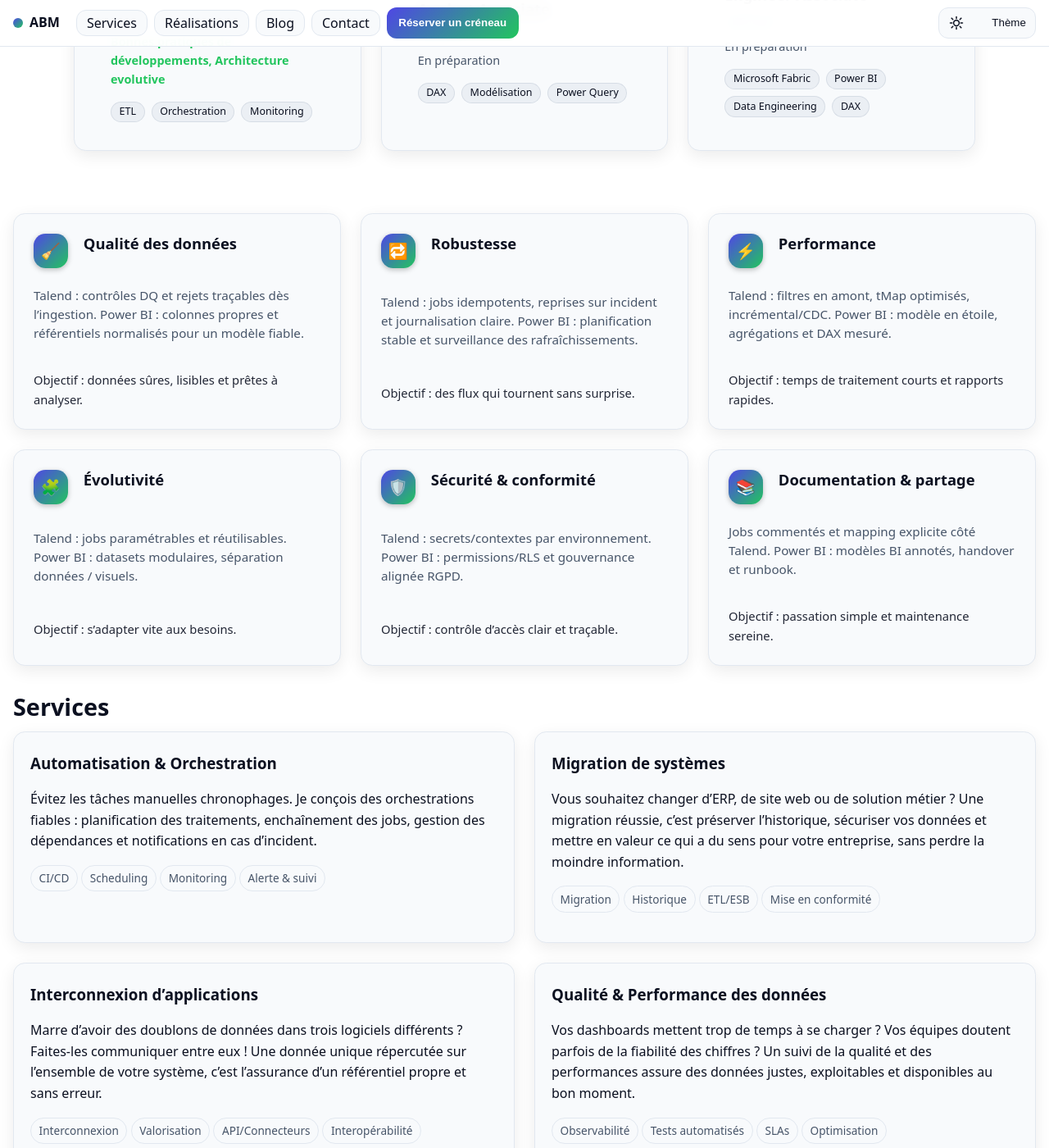
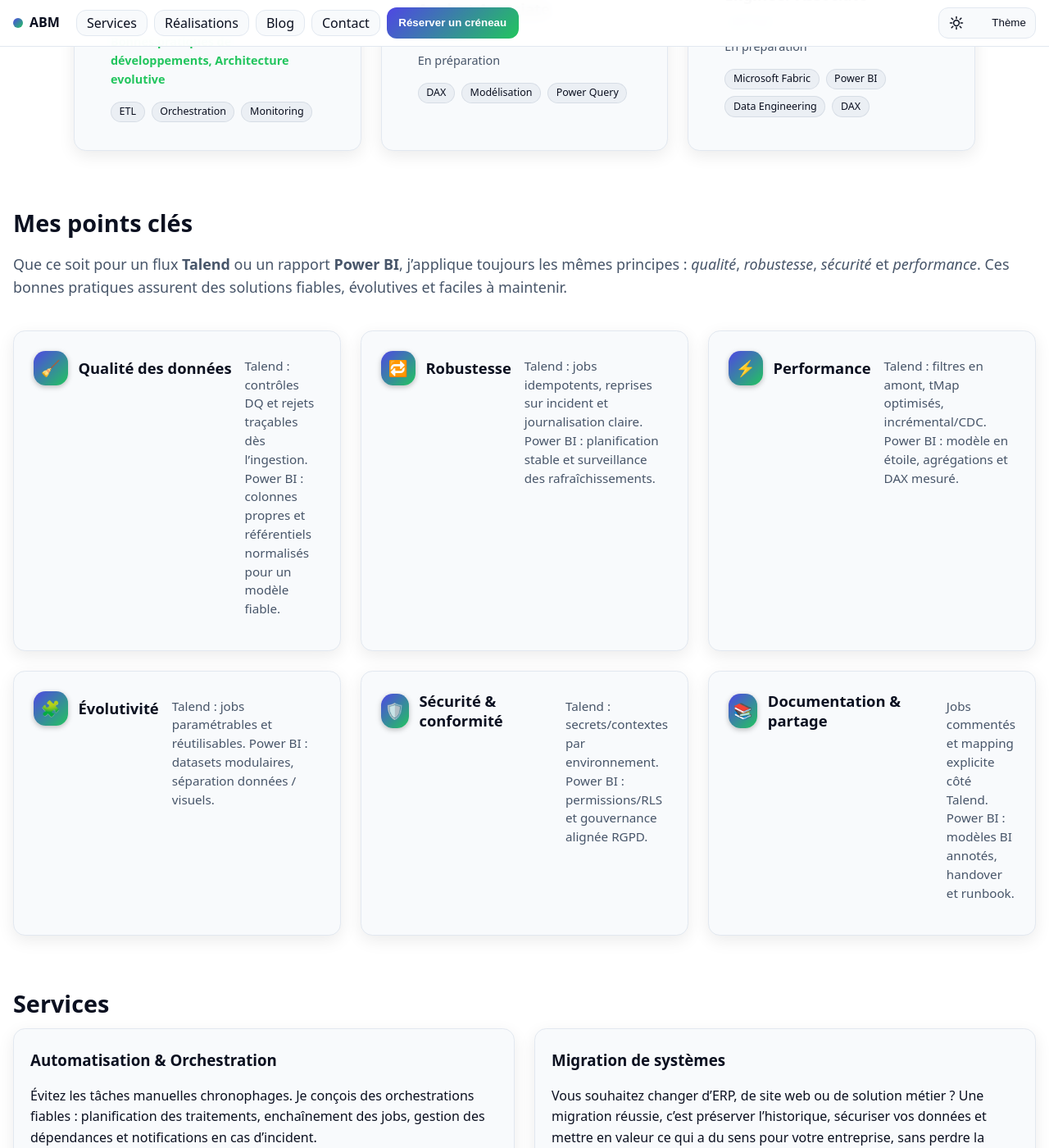
Before and after one commit to Marssouss/Marssouss.github.io, a Jekyll site: the page built from index.md, in a window 1280 px wide and 1400 px high, scrolled down 858 px. Shown: the whole window at 82% size. Built offline with Jekyll 4.4.1, drawn with Linux system fonts in a browser that asks for light colours.

Commit message:
test methodes

```diff
--- a/_includes/methodes.html
+++ b/_includes/methodes.html
@@ -1,14 +1,25 @@
+<section id="methodes" class="section" aria-labelledby="methodes-title">
+  <h2 id="methodes-title">Mes points clés</h2>
+  <p class="lead">
+    Que ce soit pour un flux <strong>Talend</strong> ou un rapport <strong>Power BI</strong>,
+    j’applique toujours les mêmes principes : <em>qualité</em>, <em>robustesse</em>,
+    <em>sécurité</em> et <em>performance</em>.
+    Ces bonnes pratiques assurent des solutions fiables, évolutives et faciles à maintenir.
+  </p>
+
   <div class="methodes methodes--modern" aria-label="Points clés">
     {% for methode in site.data.methodes %}
       <article class="methode">
+        <!-- Nouveau bloc titre aligné -->
+        <div class="methode-head">
           <div class="methode__icon" aria-hidden="true">{{ methode.icon }}</div>
           <h3 class="methode__title">{{ methode.title }}</h3>
+        </div>
+
         {% if methode.text %}
           <p class="methode__text">{{ methode.text }}</p>
-      {% endif %}
-      {% if methode.note %}
-        <p class="methode__note">{{ methode.note }}</p>
         {% endif %}
       </article>
     {% endfor %}
   </div>
+</section>
--- a/assets/styles.css
+++ b/assets/styles.css
@@ -563,7 +563,66 @@
   .certs-rail > li{ scroll-snap-align: unset !important; }
 }
 
+.methode {
+  display: grid;
+  grid-template-columns: auto 1fr; /* logo à gauche, contenu à droite */
+  align-items: start;
+  gap: 0.8rem 1rem;
+  padding: 1.5rem;
+  background: var(--card);
+  border: 1px solid var(--border);
+  border-radius: var(--radius-2);
+  box-shadow: var(--shadow-1);
+  transition: transform .2s ease, box-shadow .2s ease, border-color .2s ease;
+}
 
+.methode__icon {
+  grid-column: 1; /* colonne du logo */
+  grid-row: 1 / span 2; /* occupe la hauteur (titre + texte) */
+  width: 2.6rem; height: 2.6rem;
+  display: grid; place-items: center;
+  border-radius: .9rem;
+  background: linear-gradient(135deg, var(--brand), var(--brand-2));
+  color: #fff; font-size: 1.2rem;
+  box-shadow: 0 2px 6px rgba(0,0,0,.25);
+}
+
+.methode__title,
+.methode__text,
+.methode__note {
+  grid-column: 2; /* tout le texte part dans la 2ᵉ colonne */
+}
+
+.methode__title {
+  margin: 0;
+  font-size: 1.15rem;
+  font-weight: 600;
+  color: var(--fg);
+  line-height: 1.3;
+}
+
+.methode__text,
+.methode__note {
+  margin-top: .4rem;
+  color: var(--muted);
+  font-size: .95rem;
+  line-height: 1.5;
+}
+
+
+.methode-head {
+  display: flex;
+  align-items: center;   /* aligne logo + texte */
+  gap: 0.8rem;           /* petit espace entre logo et titre */
+}
+
+.methode__title {
+  margin: 0;
+  font-size: 1.15rem;
+  font-weight: 600;
+  color: var(--fg);
+  line-height: 1.3;
+}
 
 .methode__note{
   grid-column: 1/-1;
```
Lines whose indentation alone changed are shown as unchanged.
